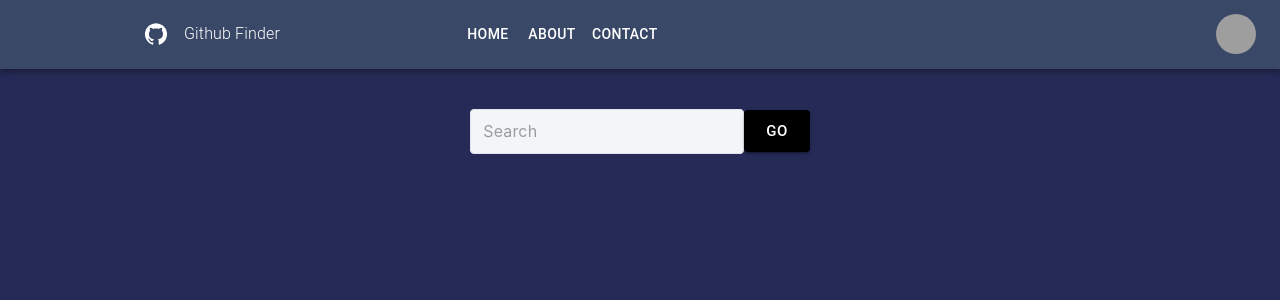
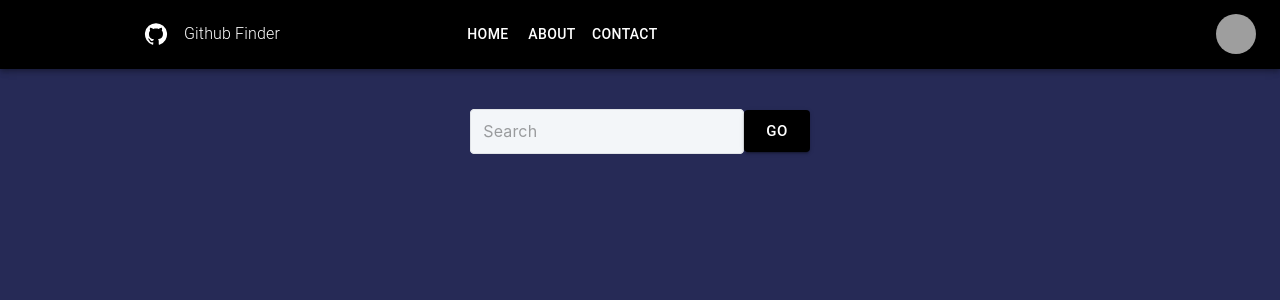
Before and after one commit to dagopia/Github-finder-app, a React (Create React App) app: page / in a window 1280 px wide. Shown: the top 300 px of the page. Built offline with nearby package versions, Linux system fonts and the light colour scheme; grey boxes are pictures that could not be loaded.

Commit message:
App Bar componenent.

```diff
--- a/src/componenet/AppBar.js
+++ b/src/componenet/AppBar.js
@@ -36,7 +36,7 @@ function MenuAppBar() {
   };
 
   return (
-    <AppBar position='static' sx={{ bgcolor: "#394867" }}>
+    <AppBar position='static' sx={{ bgcolor: "#000000" }}>
       <Container maxWidth='xl'>
         <Toolbar disableGutters>
           <GitHubIcon sx={{ display: { xs: "none", md: "flex" }, ml: 15 }} />
@@ -134,7 +134,7 @@ function MenuAppBar() {
           <Box sx={{ flexGrow: 0 }}>
             <Tooltip title='Open settings'>
               <IconButton onClick={handleOpenUserMenu} sx={{ p: 0 }}>
-                <Avatar alt='Remy Sharp' src='/static/images/avatar/2.jpg' />
+                <Avatar alt='Dagem Teshome' src='/static/images/avatar/2.jpg' />
               </IconButton>
             </Tooltip>
             <Menu
```
